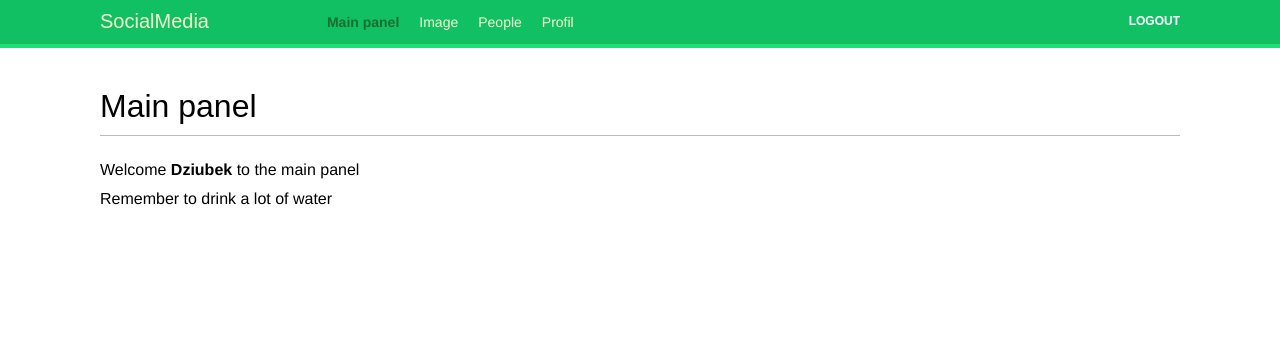
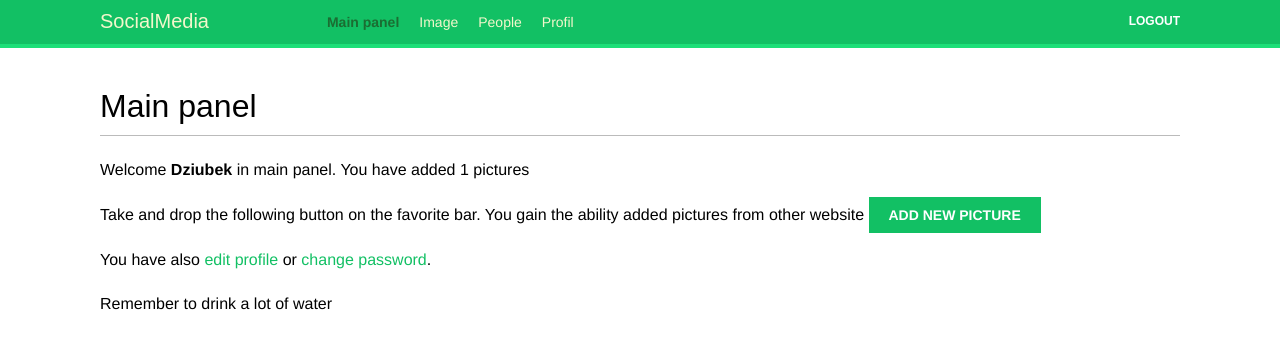
Before and after one commit to GitEryk/djangoSocialMedia, a Django app: page /account/ in a window 1280 px wide. Shown: the top 349 px of the page. Run offline with Django 5.2, Linux system fonts and the light colour scheme; a user stored in the database is signed in; data comes from the database, SQL or seed files in the repository; some web fonts are replaced.

Commit message:
Edit dashboard.html - added picture tag and js file

```diff
--- a/account/templates/account/dashboard.html
+++ b/account/templates/account/dashboard.html
@@ -4,6 +4,10 @@
 
 {% block content %}
     <h1>Main panel</h1>
-    <p>Welcome <strong>{{ request.user.first_name|default:request.user.username }}</strong>
-        to the main panel<br>Remember to drink a lot of water</p>
+    {% with total_images_created=request.user.images_created.count %}
+        <p>Welcome <strong>{{ request.user.first_name|default:request.user.username }}</strong> in main panel. You have added {{ total_images_created }} pictures</p>
+    {% endwith %}
+    <p> Take and drop the following button on the favorite bar. You gain the ability added pictures from other website <a href='javascript:{% include "bookmarklet_launcher.js" %}' class="button">Add new picture</a></p>
+    <p>You have also <a href='{% url "edit" %}'>edit profile</a> or <a href='{% url "password_change" %}'> change password</a>.</p>
+    <p>Remember to drink a lot of water</p>
 {% endblock %}
```
